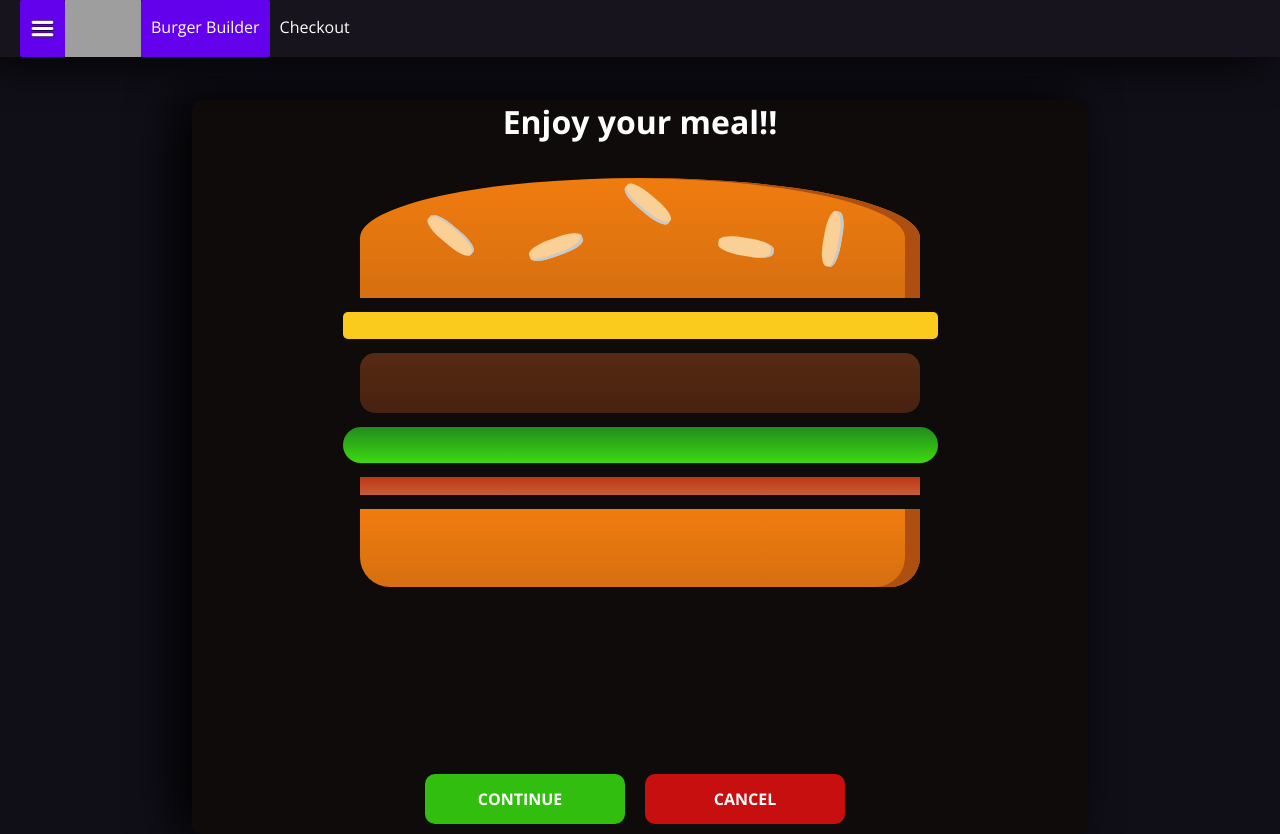
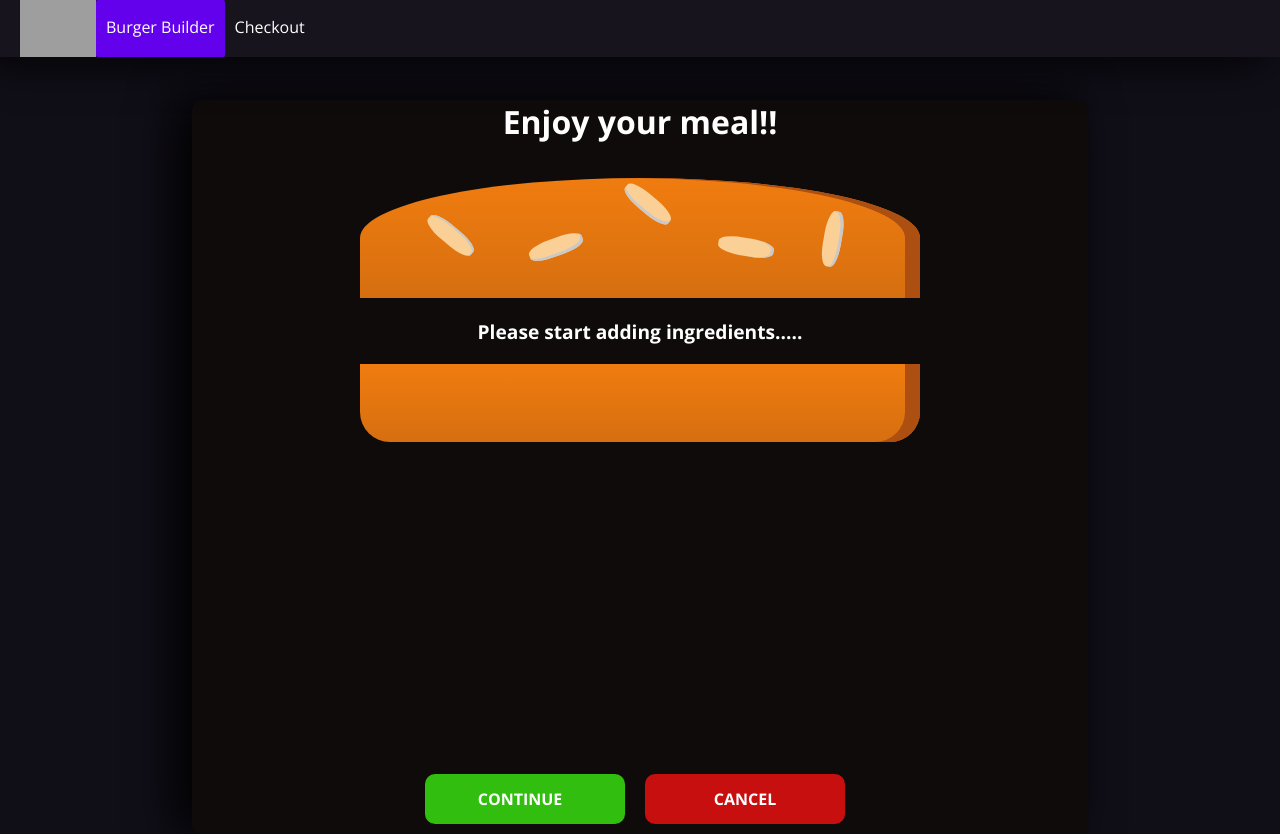
Before and after one commit to omdev74/Burger-Builder-2, a React app: page /checkout in a window 1280 px wide. Built offline with nearby package versions, Linux system fonts and the light colour scheme; grey boxes are pictures that could not be loaded.

Commit message:
@0.12.6. Passing Ingredients

```diff
--- a/package.json
+++ b/package.json
@@ -1,6 +1,6 @@
 {
   "name": "burger-builder",
-  "version": "0.12.4",
+  "version": "0.12.6",
   "private": true,
   "engines": {
     "node": "16.6.1",
--- a/src/components/MenuToggle/MenuToggle.module.css
+++ b/src/components/MenuToggle/MenuToggle.module.css
@@ -18,7 +18,7 @@
 
 }
 @media(min-width: 500px){
-    .Menu a{
+    .MenuBtn{
         display: none;
     }
 }
--- a/src/components/Order/CheckoutSummary/CheckoutSummary.js
+++ b/src/components/Order/CheckoutSummary/CheckoutSummary.js
@@ -13,10 +13,10 @@ const checkoutSummary = (props)=>{
                 </div>
                 <Button
                 btnType="Success"
-                clicked={console.log("Success")}>CONTINUE</Button>
+                clicked={props.checkoutContinued}>CONTINUE</Button>
                 <Button
                 btnType="Danger"
-                clicked={console.log("Danger")}>CANCEL</Button>
+                clicked={props.checkoutCancelled}>CANCEL</Button>
             </div>
 
         </div>
--- a/src/containers/BurgerBuilder/BurgerBuilder.js
+++ b/src/containers/BurgerBuilder/BurgerBuilder.js
@@ -117,7 +117,17 @@ class BurgerBuilder extends Component{
     //     .catch(error => {
     //         this.setState({loading:false,purchasing:false})
     //     })
-    this.props.history.push("/checkout")
+    const queryParams =[];
+    for(let i in this.state.ingredients){
+        console.log(i)
+        queryParams.push(encodeURIComponent(i)+"="+encodeURIComponent(this.state.ingredients[i]))
+    }
+    console.log(queryParams)
+    const queryString = queryParams.join("&")
+    this.props.history.push({
+        pathname:"/checkout",
+        search:"?"+queryString
+    })
 
 
 
--- a/src/containers/Checkout/Checkout.js
+++ b/src/containers/Checkout/Checkout.js
@@ -11,8 +11,34 @@ class Checkout extends Component{
             bacon:1
         }
     }
+    componentDidMount(){
+        console.log(this.props.location.search)
+        const query = new URLSearchParams(this.props.location.search)
+        const ingredients={}
+        for(let param of query.entries()){
+            console.log(param)
+            //[0,1]
+            //["salad",1]
+            ingredients[param[0]] =+ param[1]
+        }
+        this.setState({ingredients:ingredients})
+        console.log(ingredients)
+
+    }
+    checkoutCancelled=()=>{
+        this.props.history.goBack();
+
+    }
+    checkoutContinued=()=>{
+        this.props.history.replace("/checkout/contacts-data");
+
+    }
     render(){
-        return(<CheckoutSummary ingredients={this.state.ingredients}/>)
+        console.log(this.props)
+        return(<CheckoutSummary
+            ingredients={this.state.ingredients}
+            checkoutContinued={this.checkoutContinued}
+            checkoutCancelled={this.checkoutCancelled}/>)
     }
 
 }
```
